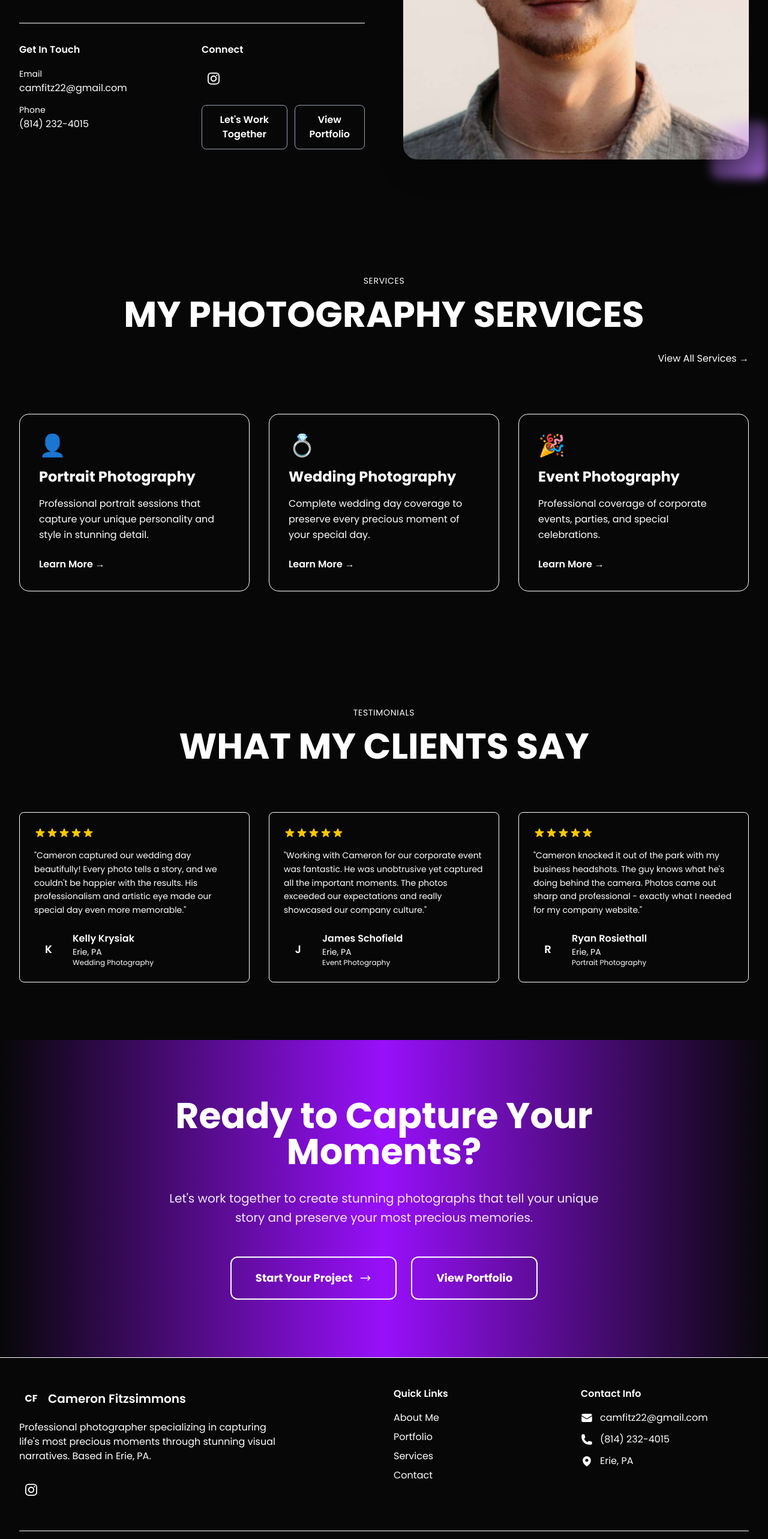
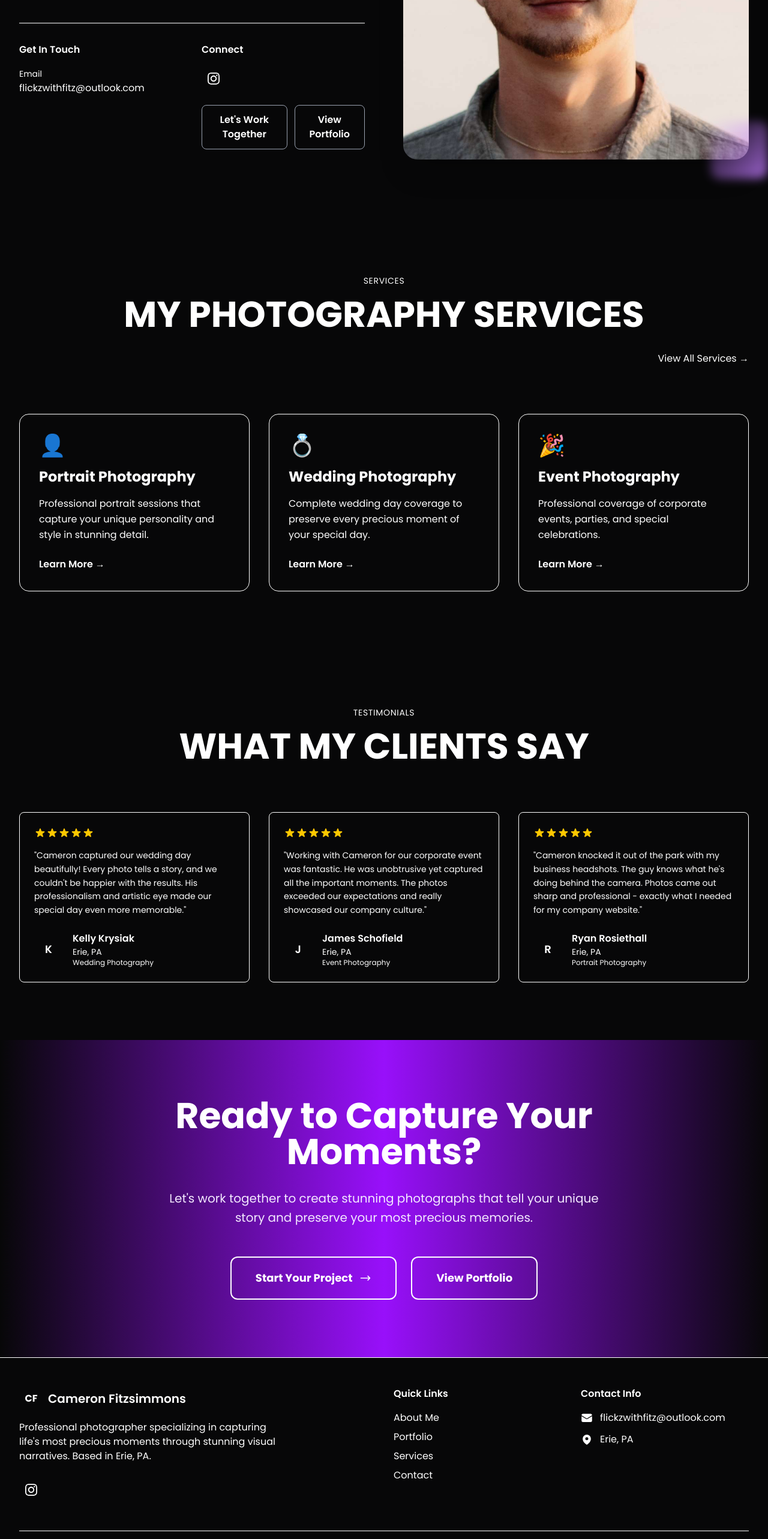
Before and after one commit to Jt-schofield1/FlickzWithFitz-, a Next.js app: page / in a window 1280 px wide. Shown: the part 2320-4886 px from the top of the page at 60% size. Built offline with nearby package versions, Linux system fonts and the light colour scheme.

Commit message:
new email, remove phone number

```diff
--- a/app/contact/page.tsx
+++ b/app/contact/page.tsx
@@ -75,16 +75,9 @@ export default function ContactPage() {
     {
       icon: '📧',
       title: 'Email',
-      value: 'camfitz22@gmail.com',
-      link: 'mailto:camfitz22@gmail.com',
+      value: 'flickzwithfitz@outlook.com',
+      link: 'mailto:flickzwithfitz@outlook.com',
       description: 'Send me a detailed message'
-    },
-    {
-      icon: '📞',
-      title: 'Phone',
-      value: '(814) 232-4015',
-      link: 'tel:814-232-4015',
-      description: 'Call for immediate assistance'
     },
     {
       icon: '📍',
@@ -458,7 +451,7 @@ export default function ContactPage() {
                 <h3 className="text-white font-bold text-xl mb-4">Follow My Work</h3>
                 <div className="flex space-x-4">
                   <a
-                    href="https://www.instagram.com/cameronnfitzsimmons/?utm_source=ig_web_button_share_sheet"
+                    href="https://www.instagram.com/flickzwithfitz/?utm_source=ig_web_button_share_sheet"
                     target="_blank"
                     rel="noopener noreferrer"
                     className="w-12 h-12 bg-dark20 rounded-lg flex items-center justify-center text-grey50 hover:text-purple55 hover:bg-dark30 transition-all duration-300"
--- a/app/page.tsx
+++ b/app/page.tsx
@@ -640,11 +640,7 @@ export default function HomePage() {
                     <div className="space-y-3">
                       <div>
                         <span className="text-grey70 text-sm">Email</span>
-                        <p className="text-white">camfitz22@gmail.com</p>
-                      </div>
-                      <div>
-                        <span className="text-grey70 text-sm">Phone</span>
-                        <p className="text-white">(814) 232-4015</p>
+                        <p className="text-white">flickzwithfitz@outlook.com</p>
                       </div>
                     </div>
                   </div>
@@ -652,12 +648,12 @@ export default function HomePage() {
                   <div>
                     <h3 className="text-white font-semibold mb-4">Connect</h3>
                     <div className="flex space-x-3 mb-6">
-                      <a
-                        href="https://www.instagram.com/cameronnfitzsimmons/?utm_source=ig_web_button_share_sheet"
-                        target="_blank"
-                        rel="noopener noreferrer"
-                        className="w-10 h-10 bg-dark12 rounded-full flex items-center justify-center hover:bg-purple55 transition-colors"
-                      >
+                                             <a
+                         href="https://www.instagram.com/flickzwithfitz/?utm_source=ig_web_button_share_sheet"
+                         target="_blank"
+                         rel="noopener noreferrer"
+                         className="w-10 h-10 bg-dark12 rounded-full flex items-center justify-center hover:bg-purple55 transition-colors"
+                       >
                         <svg className="w-5 h-5 text-white" fill="currentColor" viewBox="0 0 24 24">
                           <path d="M12 2.163c3.204 0 3.584.012 4.85.07 3.252.148 4.771 1.691 4.919 4.919.058 1.265.069 1.645.069 4.849 0 3.205-.012 3.584-.069 4.849-.149 3.225-1.664 4.771-4.919 4.919-1.266.058-1.644.07-4.85.07-3.204 0-3.584-.012-4.849-.07-3.26-.149-4.771-1.699-4.919-4.92-.058-1.265-.07-1.644-.07-4.849 0-3.204.013-3.583.07-4.849.149-3.227 1.664-4.771 4.919-4.919 1.266-.057 1.645-.069 4.849-.069zm0-2.163c-3.259 0-3.667.014-4.947.072-4.358.2-6.78 2.618-6.98 6.98-.059 1.281-.073 1.689-.073 4.948 0 3.259.014 3.668.072 4.948.2 4.358 2.618 6.78 6.98 6.98 1.281.058 1.689.072 4.948.072 3.259 0 3.668-.014 4.948-.072 4.354-.2 6.782-2.618 6.979-6.98.059-1.28.073-1.689.073-4.948 0-3.259-.014-3.667-.072-4.947-.196-4.354-2.617-6.78-6.979-6.98-1.281-.059-1.69-.073-4.949-.073zm0 5.838c-3.403 0-6.162 2.759-6.162 6.162s2.759 6.163 6.162 6.163 6.162-2.759 6.162-6.163c0-3.403-2.759-6.162-6.162-6.162zm0 10.162c-2.209 0-4-1.79-4-4 0-2.209 1.791-4 4-4s4 1.791 4 4c0 2.21-1.791 4-4 4zm6.406-11.845c-.796 0-1.441.645-1.441 1.44s.645 1.44 1.441 1.44c.795 0 1.439-.645 1.439-1.44s-.644-1.44-1.439-1.44z"/>
                         </svg>
--- a/components/Footer.tsx
+++ b/components/Footer.tsx
@@ -40,7 +40,7 @@ export default function Footer() {
             {/* Social Links */}
             <div className="flex space-x-4">
               <a
-                href="https://www.instagram.com/cameronnfitzsimmons/?utm_source=ig_web_button_share_sheet"
+                href="https://www.instagram.com/flickzwithfitz/?utm_source=ig_web_button_share_sheet"
                 target="_blank"
                 rel="noopener noreferrer"
                 className="w-10 h-10 bg-dark20 rounded-full flex items-center justify-center text-grey50 hover:text-purple55 hover:bg-dark30 transition-all duration-300"
@@ -104,26 +104,14 @@ export default function Footer() {
                   </svg>
                 </div>
                 <a
-                  href="mailto:camfitz22@gmail.com"
+                  href="mailto:flickzwithfitz@outlook.com"
                   className="text-grey70 hover:text-white transition-colors duration-300"
                 >
-                  camfitz22@gmail.com
+                  flickzwithfitz@outlook.com
                 </a>
               </div>
 
-              <div className="flex items-center space-x-3">
-                <div className="w-5 h-5 text-purple55">
-                  <svg fill="currentColor" viewBox="0 0 24 24">
-                    <path fillRule="evenodd" d="M1.5 4.5a3 3 0 013-3h1.372c.86 0 1.61.586 1.819 1.42l1.105 4.423a1.875 1.875 0 01-.694 1.955l-1.293.97c-.135.101-.164.249-.126.352a11.285 11.285 0 006.697 6.697c.103.038.25.009.352-.126l.97-1.293a1.875 1.875 0 011.955-.694l4.423 1.105c.834.209 1.42.959 1.42 1.82V19.5a3 3 0 01-3 3h-2.25C8.552 22.5 1.5 15.448 1.5 6.75V4.5z" clipRule="evenodd"/>
-                  </svg>
-                </div>
-                <a
-                  href="tel:+18142324015"
-                  className="text-grey70 hover:text-white transition-colors duration-300"
-                >
-                  (814) 232-4015
-                </a>
-              </div>
+
 
               <div className="flex items-center space-x-3">
                 <div className="w-5 h-5 text-purple55">
--- a/data/about.ts
+++ b/data/about.ts
@@ -3,11 +3,10 @@ export const about = {
   title: "Professional Photographer",
   bio: "Hi, I'm Cameron Fitzsimmons, the photographer behind FlickzWithFitz, based in Erie, PA. With over a decade of experience behind the lens, I specialize in capturing moments that are authentic, timeless, and true to life.\n\nPhotography has always been my way of slowing down time. Life moves fast, but a great photo can hold on to the feeling of a single second forever.\n\nWhether you're celebrating a milestone, tying the knot, updating a portrait, or simply want to capture an honest moment, I'm here to help you turn real life into lasting memories.",
   description: "I believe that photography is more than just taking pictures; it's about freezing time and preserving memories that will last a lifetime. My approach combines technical expertise with creative vision to deliver images that are not only visually striking but emotionally resonant.",
-  email: "hello@flickzwithfitz.com",
-  phone: "+1 (555) 123-4567",
+  email: "flickzwithfitz@outlook.com",
   location: "Erie, PA",
   social: {
-    instagram: "https://instagram.com/flickzwithfitz",
+    instagram: "https://www.instagram.com/flickzwithfitz/?utm_source=ig_web_button_share_sheet",
     behance: "https://behance.net/flickzwithfitz",
     linkedin: "https://linkedin.com/in/cameronfitzsimmons"
   },
```
Also changed, not shown: 1 other file (tests, documents, lock files or other folders).
